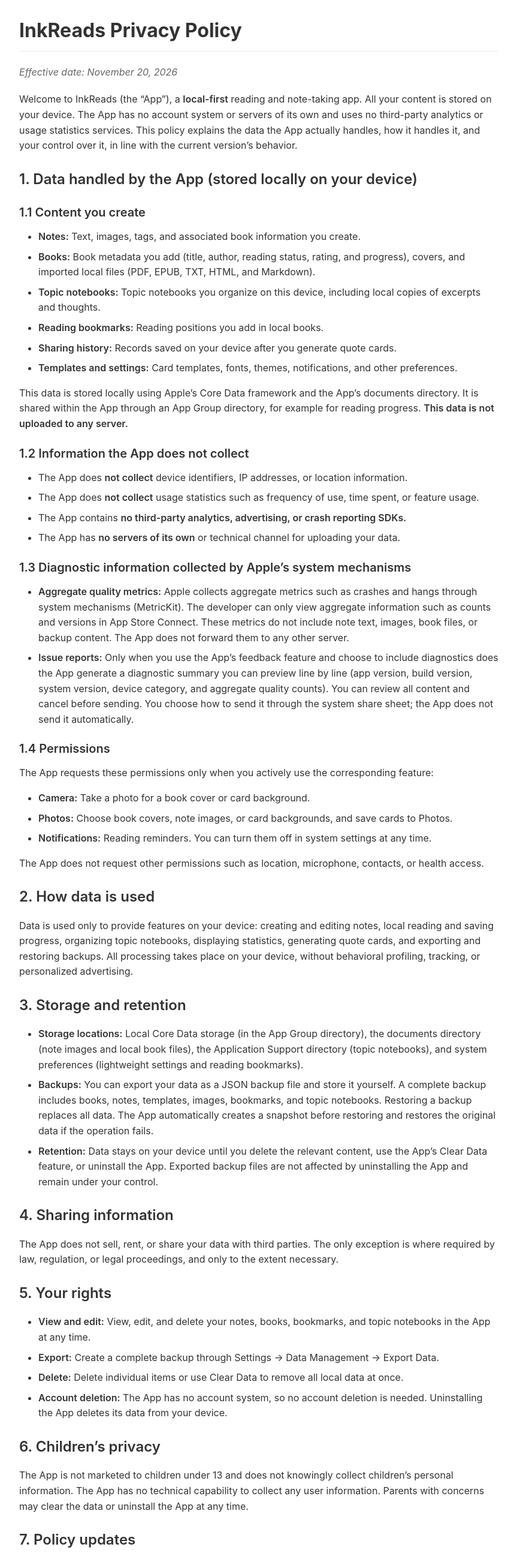
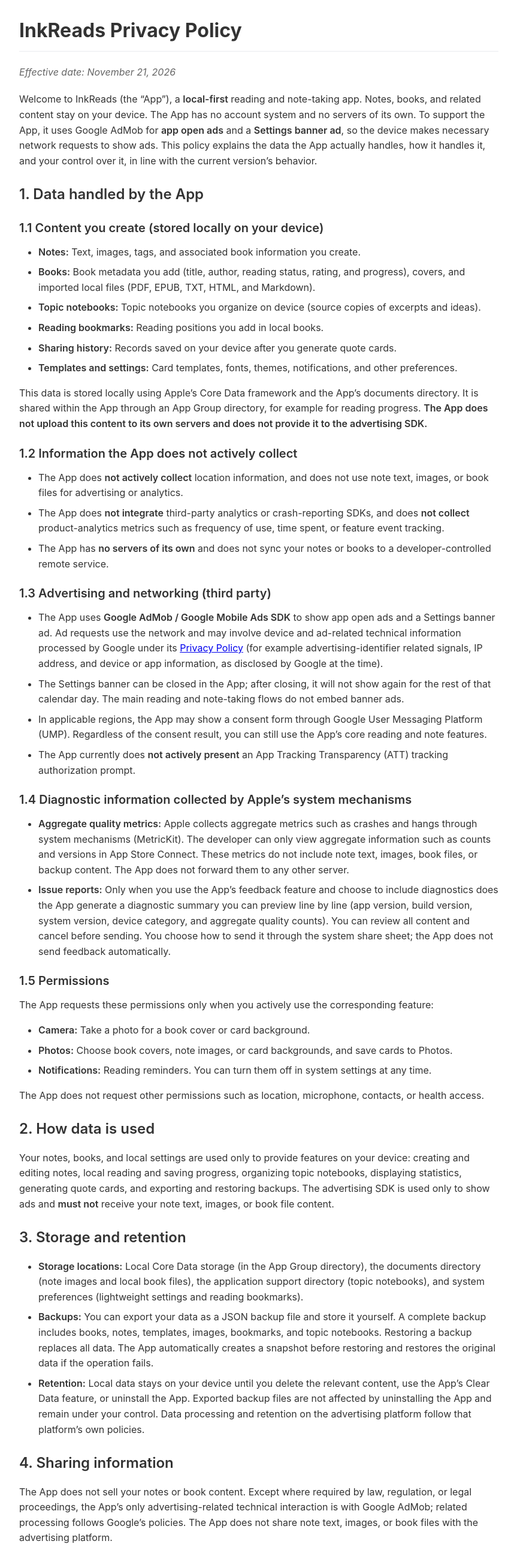
Before and after one commit to iOSDevelopTeam/app-privacy-policies, a plain HTML site: page InkReads/privacy-policy-en.html in a window 1280 px wide. Shown: the part 76-2665 px from the top of the page at 60% size, without its empty margins (208-1071 px from the left). Drawn offline with Linux system fonts and the light colour scheme.

Commit message:
Add files via upload

```diff
--- a/InkReads/privacy-policy-en.html
+++ b/InkReads/privacy-policy-en.html
@@ -85,32 +85,38 @@
 
 <body><div class="policy-toolbar"><a href="index-en.html">← Back to InkReads</a><div class="language-switch" role="group" aria-label="Language"><a href="privacy-policy.html" lang="zh-CN" hreflang="zh-CN">中文</a><span aria-hidden="true">/</span><a href="privacy-policy-en.html" lang="en" hreflang="en" aria-current="page">English</a></div></div>
 <h1>InkReads Privacy Policy</h1>
-<p class="effective-date">Effective date: November 20, 2026</p>
-<p>Welcome to InkReads (the “App”), a <strong>local-first</strong> reading and note-taking app. All your content is stored on your device. The App has no account system or servers of its own and uses no third-party analytics or usage statistics services. This policy explains the data the App actually handles, how it handles it, and your control over it, in line with the current version’s behavior.</p>
-<h2>1. Data handled by the App (stored locally on your device)</h2>
-<h3>1.1 Content you create</h3>
+<p class="effective-date">Effective date: November 21, 2026</p>
+<p>Welcome to InkReads (the “App”), a <strong>local-first</strong> reading and note-taking app. Notes, books, and related content stay on your device. The App has no account system and no servers of its own. To support the App, it uses Google AdMob for <strong>app open ads</strong> and a <strong>Settings banner ad</strong>, so the device makes necessary network requests to show ads. This policy explains the data the App actually handles, how it handles it, and your control over it, in line with the current version’s behavior.</p>
+<h2>1. Data handled by the App</h2>
+<h3>1.1 Content you create (stored locally on your device)</h3>
 <ul>
 <li><strong>Notes:</strong> Text, images, tags, and associated book information you create.</li>
 <li><strong>Books:</strong> Book metadata you add (title, author, reading status, rating, and progress), covers, and imported local files (PDF, EPUB, TXT, HTML, and Markdown).</li>
-<li><strong>Topic notebooks:</strong> Topic notebooks you organize on this device, including local copies of excerpts and thoughts.</li>
+<li><strong>Topic notebooks:</strong> Topic notebooks you organize on device (source copies of excerpts and ideas).</li>
 <li><strong>Reading bookmarks:</strong> Reading positions you add in local books.</li>
 <li><strong>Sharing history:</strong> Records saved on your device after you generate quote cards.</li>
 <li><strong>Templates and settings:</strong> Card templates, fonts, themes, notifications, and other preferences.</li>
 </ul>
-<p>This data is stored locally using Apple’s Core Data framework and the App’s documents directory. It is shared within the App through an App Group directory, for example for reading progress. <strong>This data is not uploaded to any server.</strong></p>
-<h3>1.2 Information the App does not collect</h3>
+<p>This data is stored locally using Apple’s Core Data framework and the App’s documents directory. It is shared within the App through an App Group directory, for example for reading progress. <strong>The App does not upload this content to its own servers and does not provide it to the advertising SDK.</strong></p>
+<h3>1.2 Information the App does not actively collect</h3>
 <ul>
-<li>The App does <strong>not collect</strong> device identifiers, IP addresses, or location information.</li>
-<li>The App does <strong>not collect</strong> usage statistics such as frequency of use, time spent, or feature usage.</li>
-<li>The App contains <strong>no third-party analytics, advertising, or crash reporting SDKs.</strong></li>
-<li>The App has <strong>no servers of its own</strong> or technical channel for uploading your data.</li>
+<li>The App does <strong>not actively collect</strong> location information, and does not use note text, images, or book files for advertising or analytics.</li>
+<li>The App does <strong>not integrate</strong> third-party analytics or crash-reporting SDKs, and does <strong>not collect</strong> product-analytics metrics such as frequency of use, time spent, or feature event tracking.</li>
+<li>The App has <strong>no servers of its own</strong> and does not sync your notes or books to a developer-controlled remote service.</li>
 </ul>
-<h3>1.3 Diagnostic information collected by Apple’s system mechanisms</h3>
+<h3>1.3 Advertising and networking (third party)</h3>
+<ul>
+<li>The App uses <strong>Google AdMob / Google Mobile Ads SDK</strong> to show app open ads and a Settings banner ad. Ad requests use the network and may involve device and ad-related technical information processed by Google under its <a href="https://policies.google.com/privacy">Privacy Policy</a> (for example advertising-identifier related signals, IP address, and device or app information, as disclosed by Google at the time).</li>
+<li>The Settings banner can be closed in the App; after closing, it will not show again for the rest of that calendar day. The main reading and note-taking flows do not embed banner ads.</li>
+<li>In applicable regions, the App may show a consent form through Google User Messaging Platform (UMP). Regardless of the consent result, you can still use the App’s core reading and note features.</li>
+<li>The App currently does <strong>not actively present</strong> an App Tracking Transparency (ATT) tracking authorization prompt.</li>
+</ul>
+<h3>1.4 Diagnostic information collected by Apple’s system mechanisms</h3>
 <ul>
 <li><strong>Aggregate quality metrics:</strong> Apple collects aggregate metrics such as crashes and hangs through system mechanisms (MetricKit). The developer can only view aggregate information such as counts and versions in App Store Connect. These metrics do not include note text, images, book files, or backup content. The App does not forward them to any other server.</li>
-<li><strong>Issue reports:</strong> Only when you use the App’s feedback feature and choose to include diagnostics does the App generate a diagnostic summary you can preview line by line (app version, build version, system version, device category, and aggregate quality counts). You can review all content and cancel before sending. You choose how to send it through the system share sheet; the App does not send it automatically.</li>
+<li><strong>Issue reports:</strong> Only when you use the App’s feedback feature and choose to include diagnostics does the App generate a diagnostic summary you can preview line by line (app version, build version, system version, device category, and aggregate quality counts). You can review all content and cancel before sending. You choose how to send it through the system share sheet; the App does not send feedback automatically.</li>
 </ul>
-<h3>1.4 Permissions</h3>
+<h3>1.5 Permissions</h3>
 <p>The App requests these permissions only when you actively use the corresponding feature:</p>
 <ul>
 <li><strong>Camera:</strong> Take a photo for a book cover or card background.</li>
@@ -119,29 +125,31 @@
 </ul>
 <p>The App does not request other permissions such as location, microphone, contacts, or health access.</p>
 <h2>2. How data is used</h2>
-<p>Data is used only to provide features on your device: creating and editing notes, local reading and saving progress, organizing topic notebooks, displaying statistics, generating quote cards, and exporting and restoring backups. All processing takes place on your device, without behavioral profiling, tracking, or personalized advertising.</p>
+<p>Your notes, books, and local settings are used only to provide features on your device: creating and editing notes, local reading and saving progress, organizing topic notebooks, displaying statistics, generating quote cards, and exporting and restoring backups. The advertising SDK is used only to show ads and <strong>must not</strong> receive your note text, images, or book file content.</p>
 <h2>3. Storage and retention</h2>
 <ul>
-<li><strong>Storage locations:</strong> Local Core Data storage (in the App Group directory), the documents directory (note images and local book files), the Application Support directory (topic notebooks), and system preferences (lightweight settings and reading bookmarks).</li>
+<li><strong>Storage locations:</strong> Local Core Data storage (in the App Group directory), the documents directory (note images and local book files), the application support directory (topic notebooks), and system preferences (lightweight settings and reading bookmarks).</li>
 <li><strong>Backups:</strong> You can export your data as a JSON backup file and store it yourself. A complete backup includes books, notes, templates, images, bookmarks, and topic notebooks. Restoring a backup replaces all data. The App automatically creates a snapshot before restoring and restores the original data if the operation fails.</li>
-<li><strong>Retention:</strong> Data stays on your device until you delete the relevant content, use the App’s Clear Data feature, or uninstall the App. Exported backup files are not affected by uninstalling the App and remain under your control.</li>
+<li><strong>Retention:</strong> Local data stays on your device until you delete the relevant content, use the App’s Clear Data feature, or uninstall the App. Exported backup files are not affected by uninstalling the App and remain under your control. Data processing and retention on the advertising platform follow that platform’s own policies.</li>
 </ul>
 <h2>4. Sharing information</h2>
-<p>The App does not sell, rent, or share your data with third parties. The only exception is where required by law, regulation, or legal proceedings, and only to the extent necessary.</p>
+<p>The App does not sell your notes or book content. Except where required by law, regulation, or legal proceedings, the App’s only advertising-related technical interaction is with Google AdMob; related processing follows Google’s policies. The App does not share note text, images, or book files with the advertising platform.</p>
 <h2>5. Your rights</h2>
 <ul>
 <li><strong>View and edit:</strong> View, edit, and delete your notes, books, bookmarks, and topic notebooks in the App at any time.</li>
 <li><strong>Export:</strong> Create a complete backup through Settings → Data Management → Export Data.</li>
 <li><strong>Delete:</strong> Delete individual items or use Clear Data to remove all local data at once.</li>
-<li><strong>Account deletion:</strong> The App has no account system, so no account deletion is needed. Uninstalling the App deletes its data from your device.</li>
+<li><strong>Account deletion:</strong> The App has no account system, so no account deletion is needed. Uninstalling the App deletes its local data from your device.</li>
+<li><strong>Ad consent and banner dismissal:</strong> In applicable regions, you can manage ad-related consent preferences through the UMP flow. The Settings banner can be closed in the App for the rest of that calendar day.</li>
 </ul>
 <h2>6. Children’s privacy</h2>
-<p>The App is not marketed to children under 13 and does not knowingly collect children’s personal information. The App has no technical capability to collect any user information. Parents with concerns may clear the data or uninstall the App at any time.</p>
+<p>The App is not marketed to children under 13 and does not knowingly collect children’s personal information. Parents with concerns may clear the data or uninstall the App at any time.</p>
 <h2>7. Policy updates</h2>
-<p>If the App’s behavior changes, especially if any data collection, uploading, or third-party sharing is added, we will update this policy and the privacy manifest (PrivacyInfo.xcprivacy) before release and state the effective date. Please review this policy periodically.</p>
+<p>If the App’s behavior changes, especially if any data collection, uploading, advertising format, or third-party sharing is added, we will update this policy and the privacy manifest (PrivacyInfo.xcprivacy) before release and state the effective date. Please review this policy periodically.</p>
 <h2>8. Contact us</h2>
 <p>If you have questions about this policy or the App’s handling of data, please contact:</p>
 <ul><li>Email: <a href="mailto:inkreads@163.com">inkreads@163.com</a></li></ul>
 <p>We will respond within 30 days of receiving your request.</p>
-<p class="footer">Thank you for reading this policy. InkReads’ privacy commitment is simple: <strong>Your data belongs to you and stays on your device.</strong></p>
-</body></html>
+<p class="footer">Thank you for reading this policy. InkReads’ core commitment is: <strong>Your notes and books stay on your device and are not used for advertising.</strong></p>
+</body>
+</html>
```
Also changed, not shown: InkReads/privacy-policy.html (+27 -20 lines).
